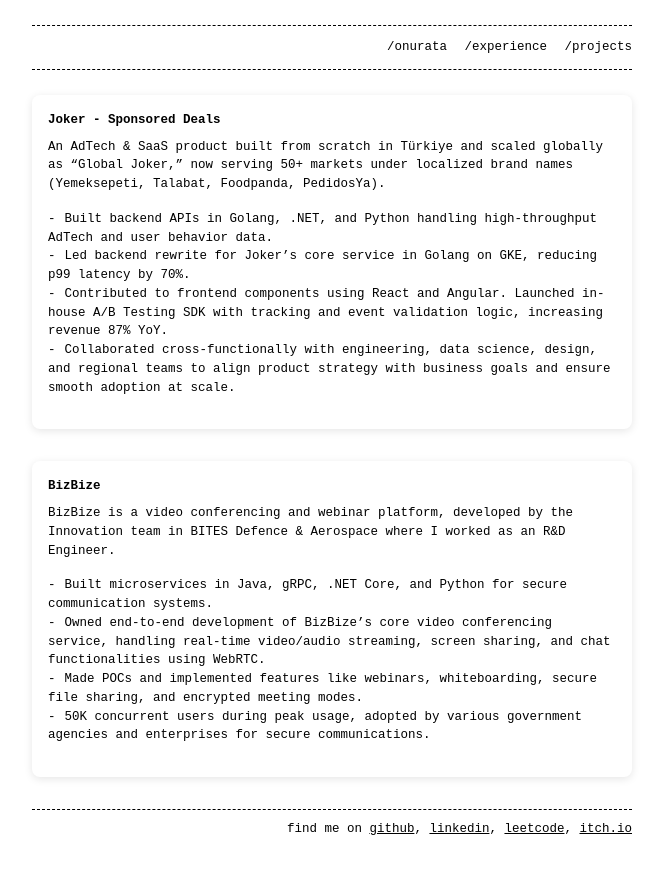
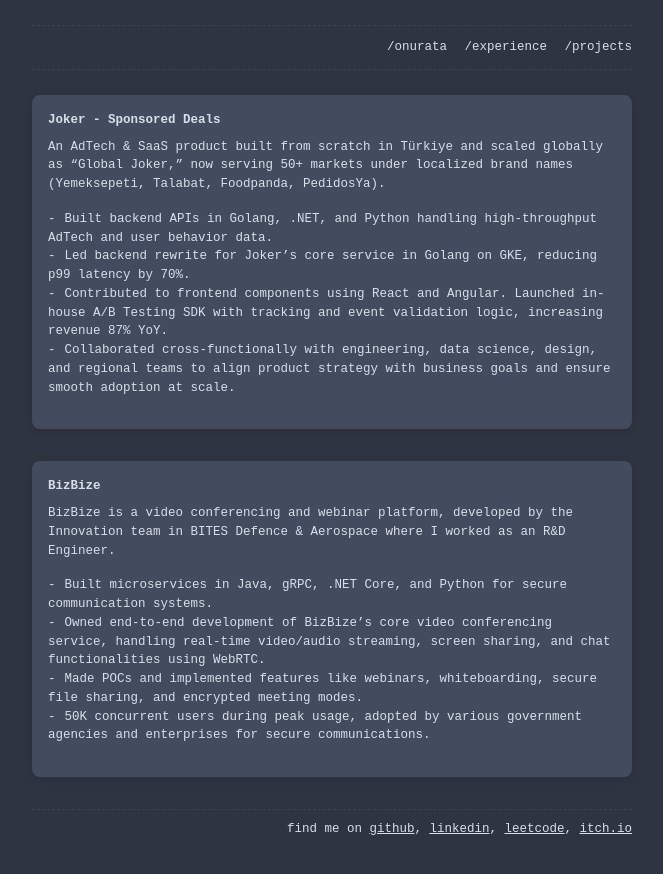
Before and after one commit to ata-o/ata-o.github.io, a Jekyll site: the page built from projects.md, in a window 1280 px wide. Shown: the top 874 px of the page, without its empty margins (308-971 px from the left). Built offline with Jekyll 4.4.1, drawn with Linux system fonts in a browser that asks for light colours.

Commit message:
feat: change theme to nord, fix some background color

```diff
--- a/_config.yml
+++ b/_config.yml
@@ -20,7 +20,7 @@
 
 footer: 'find me on <a href="https://github.com/ata-o" class="chip">github</a>, <a href="https://linkedin.com/in/onuratasaritas" class="chip">linkedin</a>, <a href="https://leetcode.com/u/onuratasaritas/" class="chip">leetcode</a>, <a href="https://onuratasaritas.itch.io" class="chip">itch.io</a>'
 # Theme options
-style: light # dark (default) or light or hacker
+style: nord # dark (default) or light or hacker
 # listen_for_clients_preferred_style: true # true or false (default)
 
 # Fonts
--- a/_sass/_experience.scss
+++ b/_sass/_experience.scss
@@ -6,7 +6,7 @@
   cursor: pointer;
 
   &:hover {
-    background-color: #f5f5f5;
+    background-color: #434C5E;
     transform: translateY(-2px);
     box-shadow: 0 2px 8px rgba(0,0,0,0.12);
   }
--- a/_sass/_projects.scss
+++ b/_sass/_projects.scss
@@ -1,5 +1,5 @@
 .project-card {
-  background: #fff;
+  background: #434C5E;
   border-radius: 8px;
   padding: 1rem;
   margin-bottom: 2rem;
```
